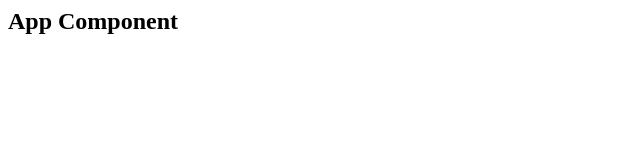
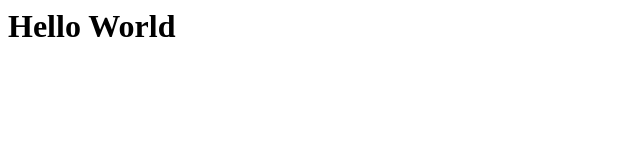
Before and after one commit to Aman01994/FirstReactRepo, a React (Create React App) app: page / in a window 1280 px wide. Shown: the top 160 px of the page, without its empty margins (0-640 px from the left). Built offline with nearby package versions, Linux system fonts and the light colour scheme.

Commit message:
Created Compo1

```diff
--- a/src/App.js
+++ b/src/App.js
@@ -1,11 +1,11 @@
-
+import Comp1 from "./Components/Comp1";
 
 function App() {
   return (
-    <div>
-     <h2>App Component</h2>
-    </div>
-  );
+    <>
+    <Comp1/>
+    </>
+);
 }
 
 export default App;
--- a/src/Components/Comp1.js
+++ b/src/Components/Comp1.js
@@ -1,16 +1,11 @@
-import React, { Component } from 'react'
+// import Area
 
-export class Comp1 extends Component{
-    // 1. Properties
-
-
-    // 2. Constructor
-
-
-    // 3. Methods
-    render(){
-
-    }
+// Function Defination Area
+function Comp1(){
+    return <>
+        <h1>Hello World</h1>
+    </>
 }
 
+// Export Area
 export default Comp1
```
